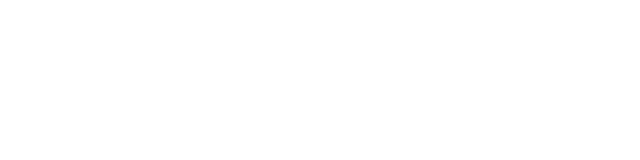
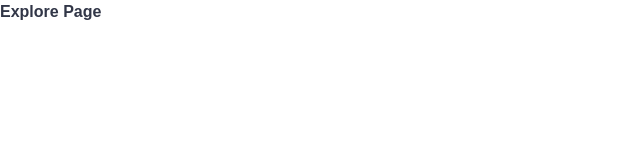
Before and after one commit to pawataven/nuxt-prompt, a Nuxt app: page /explore in a window 1280 px wide. Before the commit this address had no page. Shown: the top 160 px of the page, without its empty margins (0-640 px from the left). Built offline with nearby package versions, Linux system fonts and the light colour scheme.

Commit message:
first setting project

```diff
--- /dev/null
+++ b/app/pages/explore.vue
@@ -0,0 +1,12 @@
+<template>
+  <div>
+    <h1>Explore Page</h1>
+  </div>
+</template>
+
+<script setup lang="ts">
+// โค้ด Logic ของคุณ
+</script>
+
+<style scoped>
+</style>
--- a/app/pages/index.vue
+++ b/app/pages/index.vue
@@ -1,5 +1,6 @@
 <template>
   <div>
+        <h1 class="bg-red-500 text-white p-4">Index Page</h1>
 
   </div>
 </template>
--- /dev/null
+++ b/app/pages/profile.vue
@@ -0,0 +1,12 @@
+<template>
+  <div>
+    <h1>Profile Page</h1>
+  </div>
+</template>
+
+<script setup lang="ts">
+// โค้ด Logic ของคุณ
+</script>
+
+<style scoped>
+</style>
```
Also changed, not shown: 1 other file (tests, documents, lock files or other folders).
